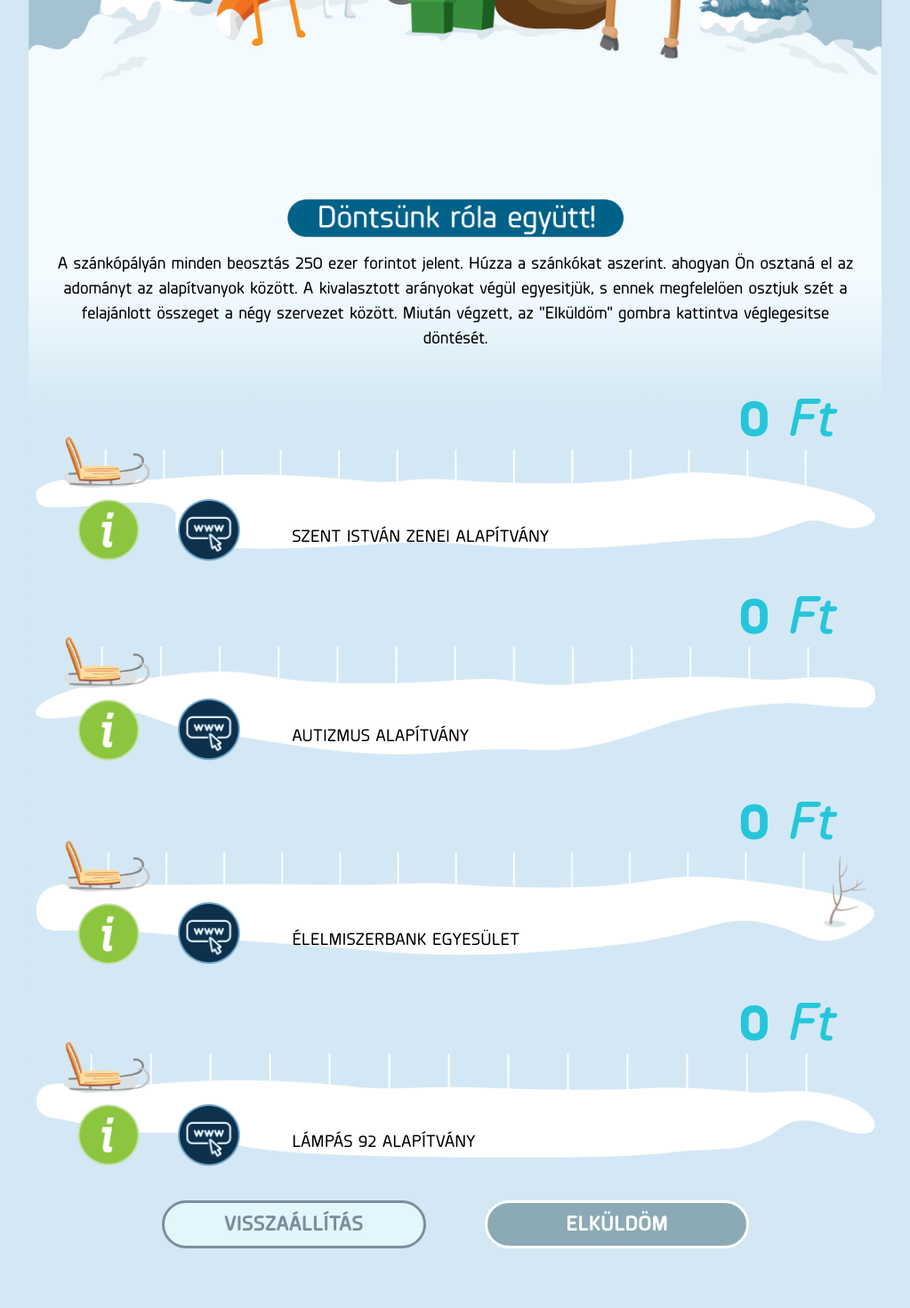
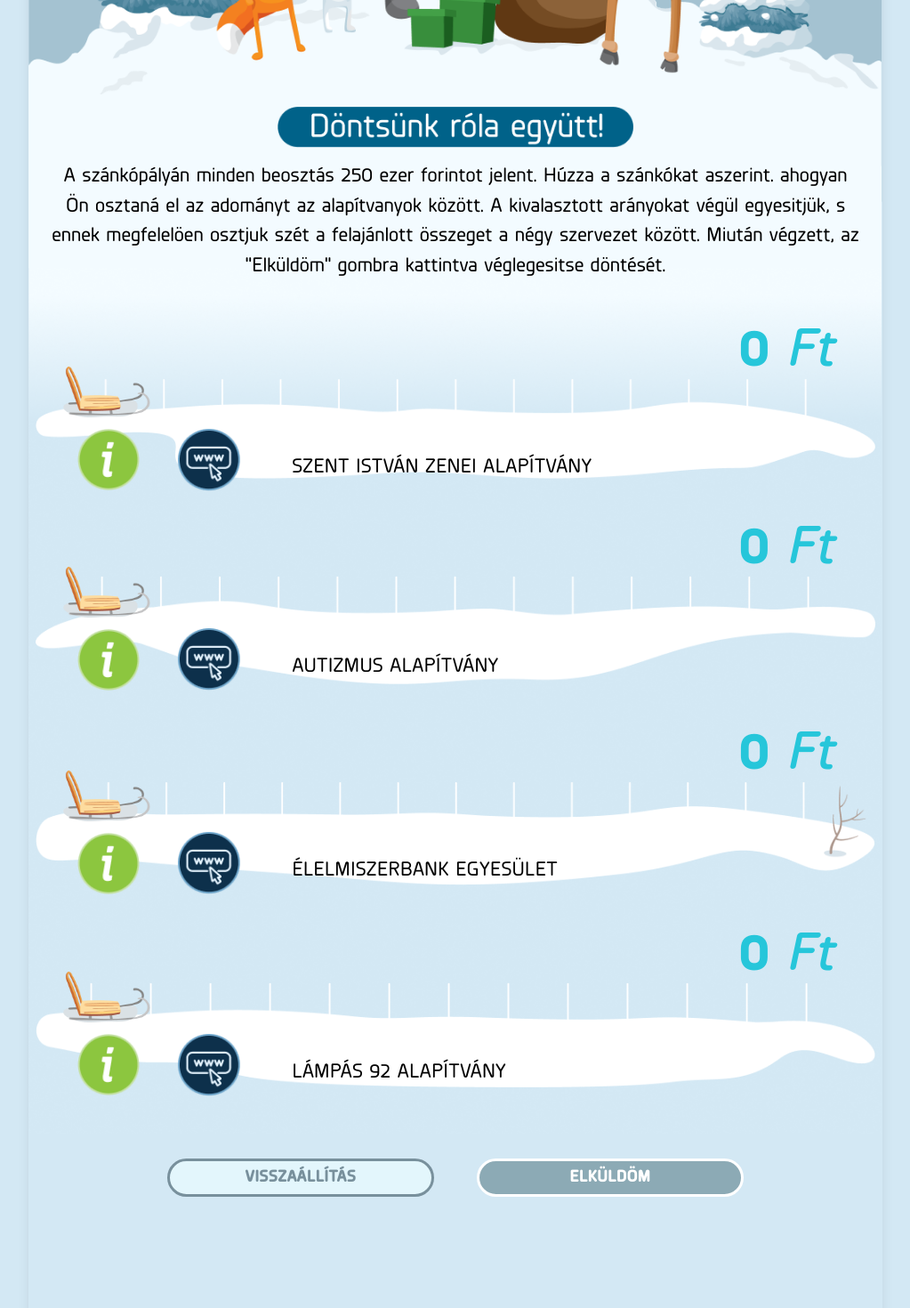
Before and after one commit to brutumfulmen97/sp-sanke, a Next.js app: page / in a window 1280 px wide. Shown: the part 480-1950 px from the top of the page at 89% size, without its empty margins (128-1151 px from the left). Before the commit the page ends 1883 px from the top, so only its background shows below. Built offline with nearby package versions, Linux system fonts and the light colour scheme; a small style sheet from the web is missing.

Commit message:
page.tsx scss done

```diff
--- a/src/app/globals.scss
+++ b/src/app/globals.scss
@@ -2,7 +2,7 @@
 @tailwind components;
 @tailwind utilities;
 
-$mobile: "only screen and (min-width: 450px)";
+$xs: "only screen and (min-width: 450px)";
 $sm: "only screen and (min-width: 640px)";
 $md: "only screen and (min-width: 768px)";
 $tablet: "only screen and (min-width: 960px)";
@@ -82,15 +82,22 @@
     justify-content: center;
     align-items: center;
 
-    //tablet shadow mt-12 mb-12
+    @media #{$tablet} {
+        margin-bottom: 3rem;
+    }
 }
 
 main {
     width: 100%;
     max-width: 960px;
     height: 100%;
-    padding-bottom: 2rem;
-    margin-top: 2rem;
+    padding-bottom: 20rem;
+
+    @media #{$tablet} {
+        box-shadow: 0 10px 15px -3px rgb(0 0 0 / 0.1),
+            0 4px 6px -4px rgb(0 0 0 / 0.1);
+        margin-top: 3rem;
+    }
 
     h1 {
         position: absolute;
@@ -100,26 +107,56 @@
         z-index: 10;
         text-align: center;
         color: #13647a;
+        font-size: 1rem;
+        margin-top: -1rem;
+
+        @media #{$xs} {
+            font-size: 1.4rem;
+        }
+
+        @media #{$md} {
+            font-size: 1.8rem;
+        }
+
+        @media #{$tablet} {
+            font-size: 3rem;
+            top: 12%;
+        }
     }
 
     .main__content {
         position: absolute;
-        left: 50%;
+        left: 50% !important;
         transform: translateX(-50%);
-        padding-inline: 0.5rem;
+        inset: 0px;
+        padding: 0 0.5rem;
         width: 100%;
         max-width: 960px;
         margin-top: 55%;
         display: flex;
         flex-direction: column;
         align-items: center;
-        justify-content: start;
+        justify-content: flex-start;
+
+        @media #{$tablet} {
+            margin-top: 600px;
+        }
+
+        .main__content-button {
+            width: 50%;
+            max-width: 400px;
+        }
 
         p {
-            padding-inline: 1rem;
+            padding: 0 1rem;
             font-size: 1.2rem;
             text-align: center;
             margin-top: 1rem;
+            font-size: 0.8rem;
+
+            @media #{$md} {
+                font-size: 1.4rem;
+            }
         }
 
         .main__content-container {
@@ -127,9 +164,9 @@
             height: 100%;
             margin-bottom: 6rem;
 
-            div {
+            .main__content-container-buttons {
                 width: 100%;
-                padding-inline: 3rem;
+                padding-inline: 2rem;
                 margin-top: 3rem;
                 display: flex;
                 justify-content: center;
@@ -137,10 +174,20 @@
                 gap: 3rem;
             }
             button {
+                margin-top: 2rem;
                 width: 100%;
+                max-width: 300px;
                 padding: 0.25rem 0;
-                border-radius: 50%;
+                border-radius: 2rem;
                 font-size: 0.8rem;
+
+                @media #{$xs} {
+                    font-size: 1rem;
+                }
+
+                @media #{$md} {
+                    font-size: 1.2rem;
+                }
             }
             .main__content-container-button-back {
                 background: #e3f6fc;
--- a/src/app/page.tsx
+++ b/src/app/page.tsx
@@ -78,20 +78,16 @@
                         height: "auto",
                     }}
                 />
-                <h1 className="absolute left-[50%] -translate-x-[50%] top-[3%] tablet:top-[12%] z-10 fontExtraBoldItalic text-lg mobile:text-3xl tablet:text-6xl text-center text-[#13647A]">
-                    AZ AJÁNDÉK KÖZÖS
-                </h1>
-                <div className="absolute left-[50%] -translate-x-[50%] px-2 w-full max-w-[960px] inset-0 mt-[55%] tablet:mt-[600px] flex flex-col items-center justify-start main__content">
+                <h1 className="fontExtraBoldItalic">AZ AJÁNDÉK KÖZÖS</h1>
+                <div className="main__content">
                     <Image
                         src="/dugme.png"
                         width={300}
                         height={300}
-                        style={{
-                            width: "40%",
-                        }}
+                        className="main__content-button"
                         alt="button"
                     />
-                    <p className="fontMedium px-4 text-lg text-center mt-4">
+                    <p className="fontMedium">
                         A szánkópályán minden beosztás 250 ezer forintot jelent.
                         Húzza a szánkókat aszerint. ahogyan Ön osztaná el az
                         adományt az alapítvanyok között. A kivalasztott
@@ -101,7 +97,7 @@
                         véglegesitse döntését.
                     </p>
                     <Toaster />
-                    <div className="w-full h-full mb-24">
+                    <div className="main__content-container">
                         <TotalContext.Provider value={{ total, setTotal }}>
                             <SledContext.Provider value={{ sleds, setSleds }}>
                                 {sleds.map((sled, idx) => {
@@ -118,19 +114,19 @@
                                     );
                                 })}
 
-                                <div className="w-full px-[15%] mt-12 flex gap-[10%] justify-center items-center">
+                                <div className="main__content-container-buttons fontExtraBold">
                                     <button
                                         onClick={() => {
                                             setSleds(initialState);
                                             setTotal(0);
                                         }}
                                         disabled={total === 0}
-                                        className="w-full py-1 md:py-2 bg-[#e3f6fc] border-[3px] border-[#78909c] text-[#78909c] rounded-full fontBold text-sm md:text-2xl main__content-container-button-back "
+                                        className="main__content-container-button-back "
                                     >
                                         VISSZAÁLLÍTÁS
                                     </button>
                                     <button
-                                        className="w-full py-1 md:py-2 bg-[#14A351] disabled:bg-[#8caab5] border-[3px] border-white rounded-full text-white fontBold text-sm md:text-2xl main__content-container-button-save"
+                                        className="main__content-container-button-save"
                                         onClick={handleSubmit}
                                         disabled={total < 3_000_000}
                                     >
```
